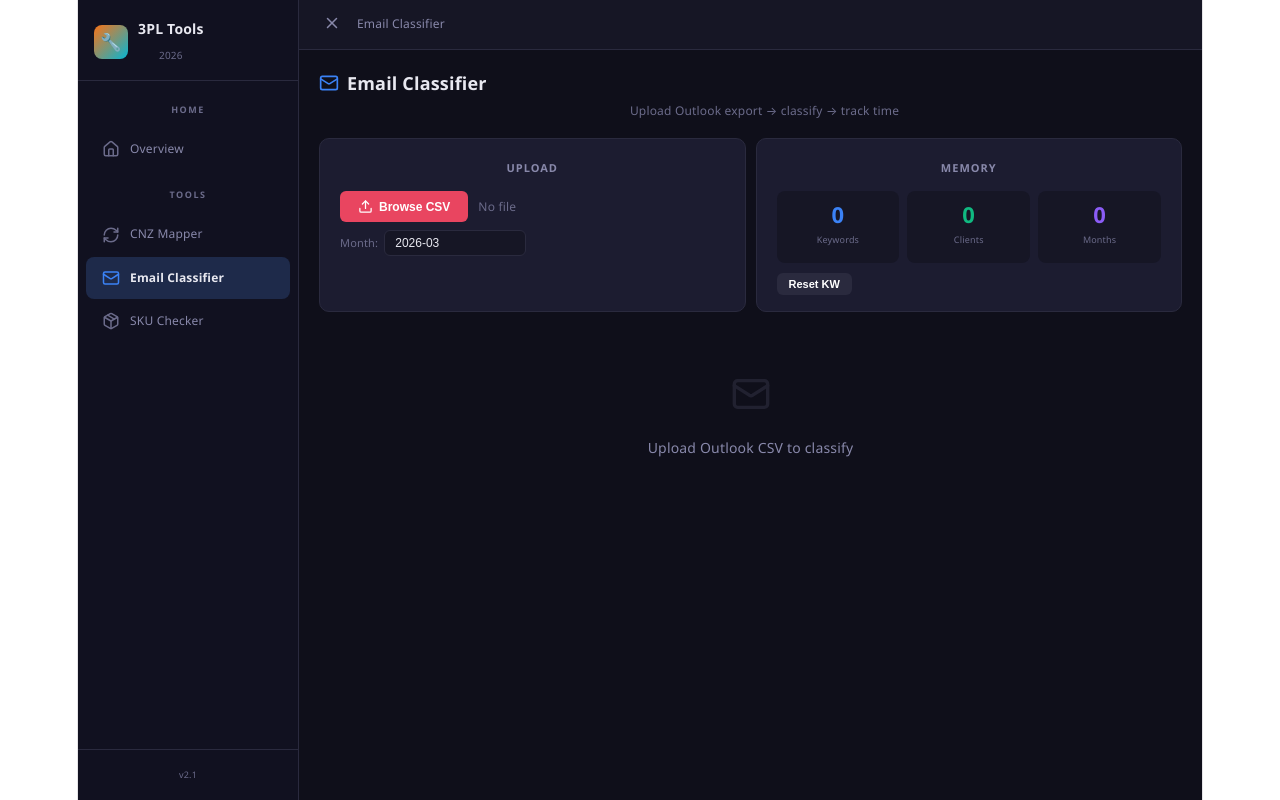
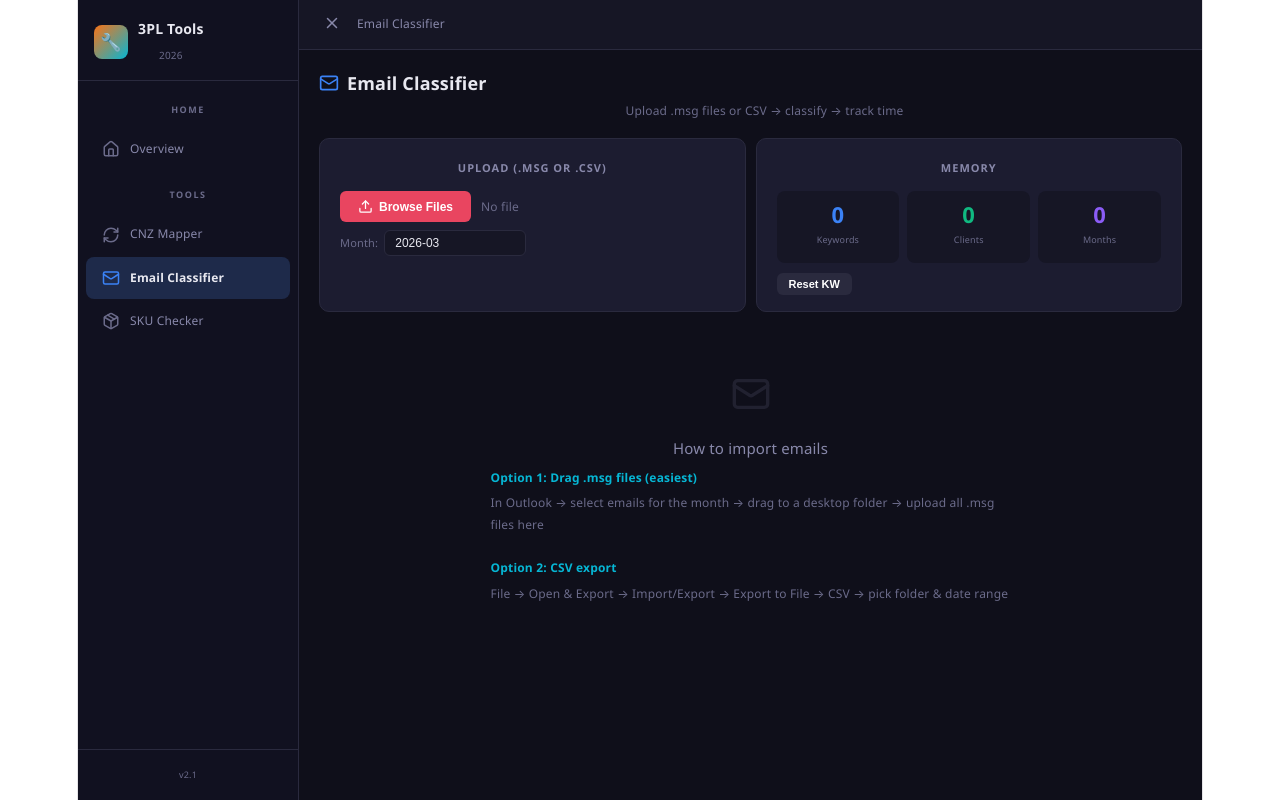
Before and after one commit to Obisidous/kr2-vite, a React (Vite) app: page / in a window 1280 px wide. Both pictures are taken after a click on the button "Email Classifier". Built offline with nearby package versions, Linux system fonts and the light colour scheme.

Commit message:
KR2 Tool V3

```diff
--- a/src/App.jsx
+++ b/src/App.jsx
@@ -7,6 +7,25 @@ const YEAR = 2026;
 const C = { bg:"#0f0f1a", bg2:"#161625", bg3:"#1c1c30", bg4:"#222238", border:"#2a2a3e", text:"#e8e8f0", text2:"#8888aa", text3:"#6b6b8a", blue:"#3b82f6", purple:"#8b5cf6", green:"#10b981", yellow:"#f59e0b", pink:"#ec4899", red:"#ef4444", white:"#fff", orange:"#f97316", dark:"#0a0a14", rowAlt:"#1a1a30", sidebar:"#111120", sideHover:"#1a1a35", sideActive:"#1e2a4a", cyan:"#06b6d4" };
 const pad=n=>String(n).padStart(2,"0");
 function findCol(h,a){const l=h.map(x=>x.toLowerCase().replace(/[\s_]/g,""));for(const x of a){const la=x.toLowerCase().replace(/[\s_]/g,"");const i=l.indexOf(la);if(i>=0)return h[i];}for(const x of a){const la=x.toLowerCase().replace(/[\s_]/g,"");for(let i=0;i<l.length;i++)if(l[i].includes(la))return h[i];}return null;}
+
+function parseMSG(buf){
+  try{
+    const cfb=XLSX.CFB.read(buf,{type:"array"});
+    const getStr=(pid)=>{for(const tp of["001F","001E"]){const nm="/__substg1.0_"+pid+tp;const e=XLSX.CFB.find(cfb,nm);if(e&&e.content&&e.content.length){
+      if(tp==="001F"){let s="";const b=e.content;for(let i=0;i<b.length-1;i+=2)s+=String.fromCharCode(b[i]|(b[i+1]<<8));return s.replace(/\0+$/,"");}
+      else{let s="";const b=e.content;for(let i=0;i<b.length;i++)s+=String.fromCharCode(b[i]);return s.replace(/\0+$/,"");}}}return"";};
+    const subject=getStr("0037"),senderName=getStr("0C1A"),senderEmail=getStr("0C1F")||getStr("0065")||getStr("5D01"),body=getStr("1000");
+    let date="";
+    const pe=XLSX.CFB.find(cfb,"/__properties_version1.0");
+    if(pe&&pe.content){const b=pe.content;const hs=32;
+      for(let o=hs;o+16<=b.length;o+=16){const pt=b[o]|(b[o+1]<<8),pi=b[o+2]|(b[o+3]<<8);
+        if((pi===0x0039||pi===0x0E06)&&pt===0x0040){try{const lo=BigInt(b[o+8]|(b[o+9]<<8)|(b[o+10]<<16)|((b[o+11]<<24)>>>0)),hi=BigInt(b[o+12]|(b[o+13]<<8)|(b[o+14]<<16)|((b[o+15]<<24)>>>0));
+          const ft=hi*BigInt(0x100000000)+lo,ms=Number((ft-BigInt("116444736000000000"))/BigInt(10000));
+          if(ms>0&&ms<Date.now()+86400000){const d=new Date(ms);date=`${d.getFullYear()}-${pad(d.getMonth()+1)}-${pad(d.getDate())} ${pad(d.getHours())}:${pad(d.getMinutes())}`;break;}}catch(e){}}}}
+    const from=senderEmail?`${senderName} <${senderEmail}>`:senderName;
+    return{subject,from,date,body:body.slice(0,500)};
+  }catch(e){console.error("MSG parse:",e);return null;}
+}
 
 const CNZ_FIELDS={container_id:{col:0,label:"Container / Reference ID",desc:"Container number or shipment reference",kw:["container","shipment","consignment","booking","reference","ref","bill of lading","bol","bl","delivery","po number","purchase order","asn","receipt","inbound","tracking"],fromFilename:true},material:{col:4,label:"Material / SKU Code",desc:"Product code, material number, or SKU",kw:["material","sku","product","item code","article","part number","part no","upc","ean","barcode","product code","item number","item no","stock code","catalog","gtin"]},quantity:{col:5,label:"Quantity (EA)",desc:"Total quantity in eaches",kw:["actual delivery qty","quantity","qty","units","total qty","ship qty","shipped","received","ea qty","each","pieces","pcs","count","delivery qty","order qty","actual qty"]},batch:{col:6,label:"Batch / Lot Number",desc:"Batch, lot, or vintage code",kw:["batch","lot","lot number","lot no","vintage","batch number","batch no","lot code","production batch","expiry","best before","bbe"]}};
 const CNZ_STATIC=[{col:9,label:"Location",value:"DOCK"},{col:18,label:"System Set",value:"SYSTEMSET"},{col:20,label:"Pallet Type",value:"CHEP PALLET"},{col:25,label:"Create Multiple MUs",value:"CreateMultipleMUs:TRUE"}];
@@ -60,9 +79,24 @@ export default function App(){
   const masterSearch=useMemo(()=>{if(!skuSearch||!skuClients[skuActive])return[];const q=skuSearch.toLowerCase();return skuClients[skuActive].skus.filter(m=>m.sku.toLowerCase().includes(q)||m.desc.toLowerCase().includes(q)||m.upc.toLowerCase().includes(q)).slice(0,50);},[skuSearch,skuActive,skuClients]);
   const exportSku=()=>{if(!skuInwards.length)return;const ws=XLSX.utils.json_to_sheet(skuInwards.map(r=>({SKU:r.sku,Status:r.status,Description:r.desc,UOM:r.uom,UPC:r.upc,TrackBy:r.trackby,TrackByRequired:r.trackbyReq})));const wb=XLSX.utils.book_new();XLSX.utils.book_append_sheet(wb,ws,"SKU Check");const nc=skuInwards.filter(r=>r.status==="Needs Creating");if(nc.length)XLSX.utils.book_append_sheet(wb,XLSX.utils.json_to_sheet(nc.map(r=>({SKU:r.sku}))),"Needs Creating");XLSX.writeFile(wb,`SKU_Check_${skuActive}_${new Date().toISOString().slice(0,10)}.xlsx`);};
 
-  const handleEmailCSV=useCallback((e)=>{const file=e.target.files[0];if(!file)return;setEmailFile(file.name);
-    Papa.parse(file,{header:true,skipEmptyLines:true,complete:(r)=>{const h=r.meta.fields||[];const sc=findCol(h,["Subject","subject","Title"])||h[0],fc=findCol(h,["From","from","Sender"])||h.find(x=>x.toLowerCase().includes("from")),dc=findCol(h,["Received","Date","date","Sent"])||h.find(x=>x.toLowerCase().includes("date")),bc=findCol(h,["Body","body","Message","Content"]);
-      setEmailRows(r.data.map((row,i)=>{const s=String(row[sc]||"").trim(),f=String(row[fc]||"").trim(),d=String(row[dc]||"").trim(),b=bc?String(row[bc]||"").trim():"";if(!s&&!f)return null;const cat=classify(s,f,b);return{id:i,subject:s,from:f,date:d,body:b.slice(0,200),category:cat,client:detectClient(f,s),time:defTime(cat),confirmed:false};}).filter(Boolean));}});e.target.value="";},[mem]);
+  const [emailLoading,setEmailLoading]=useState(false);
+  const handleEmailFiles=useCallback((e)=>{const files=Array.from(e.target.files);if(!files.length)return;
+    const msgFiles=files.filter(f=>f.name.toLowerCase().endsWith(".msg"));
+    const csvFile=files.find(f=>f.name.toLowerCase().endsWith(".csv"));
+    // CSV path
+    if(csvFile&&!msgFiles.length){setEmailFile(csvFile.name);
+      Papa.parse(csvFile,{header:true,skipEmptyLines:true,complete:(r)=>{const h=r.meta.fields||[];const sc=findCol(h,["Subject","subject","Title"])||h[0],fc=findCol(h,["From","from","Sender"])||h.find(x=>x.toLowerCase().includes("from")),dc=findCol(h,["Received","Date","date","Sent"])||h.find(x=>x.toLowerCase().includes("date")),bc=findCol(h,["Body","body","Message","Content"]);
+        setEmailRows(r.data.map((row,i)=>{const s=String(row[sc]||"").trim(),f=String(row[fc]||"").trim(),d=String(row[dc]||"").trim(),b=bc?String(row[bc]||"").trim():"";if(!s&&!f)return null;const cat=classify(s,f,b);return{id:i,subject:s,from:f,date:d,body:b.slice(0,200),category:cat,client:detectClient(f,s),time:defTime(cat),confirmed:false};}).filter(Boolean));}});e.target.value="";return;}
+    // MSG path
+    if(msgFiles.length){setEmailFile(`${msgFiles.length} .msg files`);setEmailLoading(true);
+      const results=[];let done=0;
+      msgFiles.forEach((file,idx)=>{const reader=new FileReader();reader.onload=(ev)=>{
+        const parsed=parseMSG(new Uint8Array(ev.target.result));
+        if(parsed&&(parsed.subject||parsed.from)){const cat=classify(parsed.subject,parsed.from,parsed.body);
+          results.push({id:idx,subject:parsed.subject,from:parsed.from,date:parsed.date,body:(parsed.body||"").slice(0,200),category:cat,client:detectClient(parsed.from,parsed.subject),time:defTime(cat),confirmed:false});}
+        done++;if(done===msgFiles.length){results.sort((a,b)=>(a.date||"").localeCompare(b.date||""));results.forEach((r,i)=>r.id=i);setEmailRows(results);setEmailLoading(false);}
+      };reader.readAsArrayBuffer(file);});e.target.value="";return;}
+    e.target.value="";},[mem]);
   const updateEmail=(id,field,val)=>{setEmailRows(prev=>prev.map(r=>{if(r.id!==id)return r;const u={...r,[field]:val,confirmed:true};if(field==="category"){const w=r.subject.toLowerCase().split(/\s+/).filter(w=>w.length>3);if(w.length)saveMem({...mem,learnedKeywords:{...mem.learnedKeywords,[w.slice(0,3).join(" ")]:val}});u.time=defTime(val);}if(field==="time"){u.time=parseFloat(val)||0.25;saveMem({...mem,categoryTimes:{...mem.categoryTimes,[r.category]:u.time}});}if(field==="client"&&r.from){const m=r.from.match(/@([^.]+)/);if(m)saveMem({...mem,clientPatterns:{...mem.clientPatterns,[m[1]]:val}});}return u;}));};
   const emailSum=useMemo(()=>{const cats={};let tt=0;const cls={};emailRows.forEach(r=>{if(!cats[r.category])cats[r.category]={count:0,time:0};cats[r.category].count++;cats[r.category].time+=r.time;tt+=r.time;if(!cls[r.client])cls[r.client]={count:0,time:0};cls[r.client].count++;cls[r.client].time+=r.time;});return{cats,totalTime:tt,clients:cls,total:emailRows.length};},[emailRows]);
   const exportEmail=()=>{if(!emailRows.length)return;const ws=XLSX.utils.json_to_sheet(emailRows.map(r=>({Date:r.date,From:r.from,Subject:r.subject,Category:r.category,Client:r.client,"Time (hrs)":r.time})));const wb=XLSX.utils.book_new();XLSX.utils.book_append_sheet(wb,ws,"Log");const sd=Object.entries(emailSum.cats).map(([c,d])=>({Category:c,Count:d.count,Hours:Math.round(d.time*100)/100}));sd.push({Category:"TOTAL",Count:emailSum.total,Hours:Math.round(emailSum.totalTime*100)/100});XLSX.utils.book_append_sheet(wb,XLSX.utils.json_to_sheet(sd),"Summary");XLSX.writeFile(wb,`Email_Log_${emailMonth}.xlsx`);};
@@ -173,10 +207,10 @@ export default function App(){
       {!cnzSrc&&<div style={{textAlign:"center",padding:50,color:C.text3}}><RefreshCw size={40} color={C.text3} style={{opacity:0.4,marginBottom:12}}/><div style={{fontSize:14}}>Upload Excel or CSV to begin</div></div>}</div>);};
 
   const renderEmailClassifier=()=>{const ec={"Order Creation":C.blue,"Stock Check":C.purple,"Stocktake":C.yellow,"Cancel Order":C.red,"Client Request":C.green,"Inwards/Receipt":C.orange,"Dispatch Query":C.cyan,"Returns":C.pink,"Compliance/H&S":"#f43f5e","Internal":C.text3,"Other":"#64748b"};const ft=(h)=>{const hrs=Math.floor(h),mins=Math.round((h-hrs)*60);return hrs>0?`${hrs}h ${mins}m`:`${mins}m`;};const lc=Object.keys(mem.learnedKeywords).length;
-    return(<div><SH icon={Mail} title="Email Classifier" sub="Upload Outlook export → classify → track time"/>
+    return(<div><SH icon={Mail} title="Email Classifier" sub="Upload .msg files or CSV → classify → track time"/>
       <div style={{display:"grid",gridTemplateColumns:isC?"1fr":"1fr 1fr",gap:10,marginBottom:12}}>
-        <div style={{background:C.bg3,border:`1px solid ${C.border}`,borderRadius:10,padding:"16px 20px"}}><div style={{color:C.text2,fontSize:11,fontWeight:700,textTransform:"uppercase",letterSpacing:1,marginBottom:10}}>Upload</div>
-          <div style={{display:"flex",alignItems:"center",gap:10,marginBottom:8}}><Btn bg="#e94560" onClick={()=>emailRef.current?.click()} icon={Upload}>Browse CSV</Btn><input ref={emailRef} type="file" accept=".csv" onChange={handleEmailCSV} style={{display:"none"}}/><span style={{color:emailFile?C.text:C.text3,fontSize:12}}>{emailFile||"No file"}</span></div>
+        <div style={{background:C.bg3,border:`1px solid ${C.border}`,borderRadius:10,padding:"16px 20px"}}><div style={{color:C.text2,fontSize:11,fontWeight:700,textTransform:"uppercase",letterSpacing:1,marginBottom:10}}>Upload (.msg or .csv)</div>
+          <div style={{display:"flex",alignItems:"center",gap:10,marginBottom:8}}><Btn bg="#e94560" onClick={()=>emailRef.current?.click()} icon={Upload}>Browse Files</Btn><input ref={emailRef} type="file" accept=".csv,.msg" multiple onChange={handleEmailFiles} style={{display:"none"}}/><span style={{color:emailFile?C.text:C.text3,fontSize:12}}>{emailLoading?"Parsing...":emailFile||"No file"}</span></div>
           <div style={{display:"flex",gap:6,alignItems:"center"}}><span style={{color:C.text3,fontSize:11}}>Month:</span><input value={emailMonth} onChange={e=>setEmailMonth(e.target.value)} style={{background:C.bg2,color:C.text,border:`1px solid ${C.border}`,borderRadius:6,padding:"5px 10px",fontSize:12,width:120}}/></div></div>
         <div style={{background:C.bg3,border:`1px solid ${C.border}`,borderRadius:10,padding:"16px 20px"}}><div style={{color:C.text2,fontSize:11,fontWeight:700,textTransform:"uppercase",letterSpacing:1,marginBottom:10}}>Memory</div>
           <div style={{display:"grid",gridTemplateColumns:"1fr 1fr 1fr",gap:8}}><div style={{background:C.bg2,borderRadius:8,padding:"10px 12px",textAlign:"center"}}><div style={{color:C.blue,fontSize:22,fontWeight:800}}>{lc}</div><div style={{color:C.text3,fontSize:9}}>Keywords</div></div><div style={{background:C.bg2,borderRadius:8,padding:"10px 12px",textAlign:"center"}}><div style={{color:C.green,fontSize:22,fontWeight:800}}>{Object.keys(mem.clientPatterns).length}</div><div style={{color:C.text3,fontSize:9}}>Clients</div></div><div style={{background:C.bg2,borderRadius:8,padding:"10px 12px",textAlign:"center"}}><div style={{color:C.purple,fontSize:22,fontWeight:800}}>{mem.history.length}</div><div style={{color:C.text3,fontSize:9}}>Months</div></div></div>
@@ -196,7 +230,13 @@ export default function App(){
             <td style={{padding:"8px 6px"}}><input value={r.client} onChange={e=>updateEmail(r.id,"client",e.target.value)} style={{background:C.bg2,color:C.text,border:`1px solid ${C.border}`,borderRadius:4,padding:"4px 6px",fontSize:11,width:100}}/></td>
             <td style={{padding:"8px 6px"}}><input type="number" step="0.25" min="0" value={r.time} onChange={e=>updateEmail(r.id,"time",parseFloat(e.target.value)||0)} style={{background:C.bg2,color:C.yellow,border:`1px solid ${C.border}`,borderRadius:4,padding:"4px 6px",fontSize:11,fontWeight:700,width:60,textAlign:"center"}}/></td>
             <td style={{padding:"8px 6px"}}>{r.confirmed&&<span style={{color:C.green}}>✓</span>}</td></tr>))}</tbody></table></div></>}
-      {!emailRows.length&&<div style={{textAlign:"center",padding:50,color:C.text3}}><Mail size={40} color={C.text3} style={{opacity:0.2,marginBottom:12}}/><div style={{fontSize:14,color:C.text2}}>Upload Outlook CSV to classify</div></div>}</div>);};
+      {!emailRows.length&&<div style={{textAlign:"center",padding:50,color:C.text3}}><Mail size={40} color={C.text3} style={{opacity:0.2,marginBottom:12}}/><div style={{fontSize:15,color:C.text2,marginBottom:6}}>How to import emails</div>
+        <div style={{fontSize:12,lineHeight:1.8,maxWidth:520,margin:"0 auto",textAlign:"left"}}>
+          <div style={{color:C.cyan,fontWeight:700,marginBottom:4}}>Option 1: Drag .msg files (easiest)</div>
+          <span style={{color:C.text3}}>In Outlook → select emails for the month → drag to a desktop folder → upload all .msg files here</span><br/><br/>
+          <div style={{color:C.cyan,fontWeight:700,marginBottom:4}}>Option 2: CSV export</div>
+          <span style={{color:C.text3}}>File → Open & Export → Import/Export → Export to File → CSV → pick folder & date range</span>
+        </div></div>}</div>);};
 
   const renderContent=()=>{switch(tab){case"home":return renderHome();case"cnz_mapper":return renderCnzMapper();case"email_classifier":return renderEmailClassifier();case"sku_checker":return renderSkuChecker();default:return renderHome();}};
 
```
